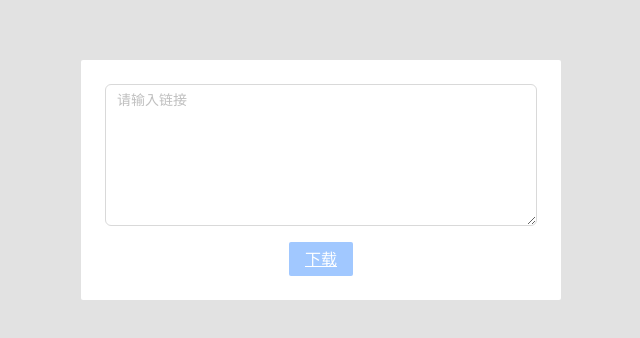
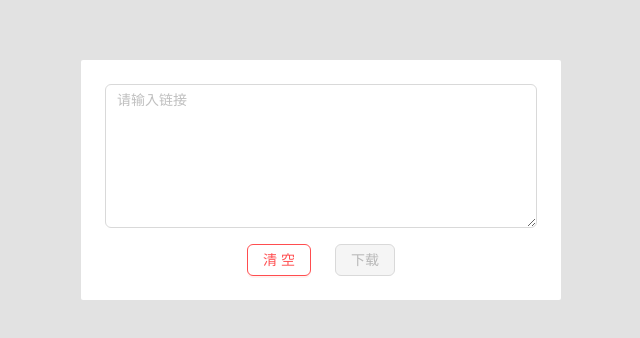
Before and after one commit to cc332030/tools, a React (Create React App) app: page / in a window 1280 px wide. Shown: the part 204-542 px from the top of the page, without its empty margins (319-959 px from the left). Built offline with nearby package versions, Linux system fonts and the light colour scheme.

Commit message:
feat: 添加清空按钮

```diff
--- a/src/css/common.scss
+++ b/src/css/common.scss
@@ -1,2 +1,8 @@
 
 $background_color: #e2e2e2;
+
+.display-none {
+
+  display: none;
+
+}
--- /dev/null
+++ b/src/utils/ReactUtils.ts
@@ -0,0 +1,20 @@
+
+class ReactUtils {
+
+  public static getHtmlElement(ref: React.MutableRefObject<any>): HTMLElement | null {
+    if (!ref) {
+      return null;
+    }
+    return ref.current;
+  }
+
+  public static doHtmlElement(ref: React.MutableRefObject<null>, action: (e: HTMLElement) => void) {
+
+    const element = this.getHtmlElement(ref);
+    console.log('element', element)
+    element && action(element);
+  }
+
+}
+
+export default ReactUtils
--- a/src/view/A/A.tsx
+++ b/src/view/A/A.tsx
@@ -1,4 +1,4 @@
-import React, { useState } from 'react';
+import React, {useRef, useState } from 'react';
 
 import TextArea from 'antd/es/input/TextArea';
 
@@ -11,15 +11,24 @@ import 'css/card.scss';
 import 'css/a-button.scss';
 
 import styles from './A.module.scss';
+import {Button, Space } from 'antd';
+import ReactUtils from "../../utils/ReactUtils";
 
 function A() {
 
   const [value, setValue] = useState('');
   const decodeValue = !value ? '' : decodeURIComponent(value.trim());
 
+  const aButton = useRef(null);
+
   return (
     <div className={ 'body' }>
       <div className = { classList('card', styles.card) }>
+
+        <a ref={ aButton }
+          className={ 'display-none' }
+          href={ !decodeValue ? '#' : decodeValue }
+        />
 
         <TextArea
           className={ classList('textarea', styles.textarea) }
@@ -28,22 +37,26 @@ function A() {
           onChange={ e => setValue(e.target.value)}
         />
 
-        <a href={ decodeValue ? '#' : decodeValue }
-          className={ aClassName(decodeValue) }
-        >{ urlTypeText(decodeValue) }下载</a>
+        <Space wrap
+          size={ 'large' }
+          align={ 'center' }
+          style={{
+            marginTop: '1rem'
+          }}
+        >
+          <Button danger
+            onClick={ () => setValue('') }
+          >清空</Button>
+
+          <Button type={ 'primary' }
+            disabled={ !decodeValue }
+            onClick={ () => ReactUtils.doHtmlElement(aButton, e => e.click())}
+          >{ urlTypeText(decodeValue) }下载</Button>
+        </Space>
 
       </div>
     </div>
   );
-}
-
-
-function aClassName(href: string): string {
-  const classes = ['a'];
-  if(!href) {
-    classes.push('disabled');
-  }
-  return classes.join(' ');
 }
 
 function getHttpScheme(href: string): string | null {
```
